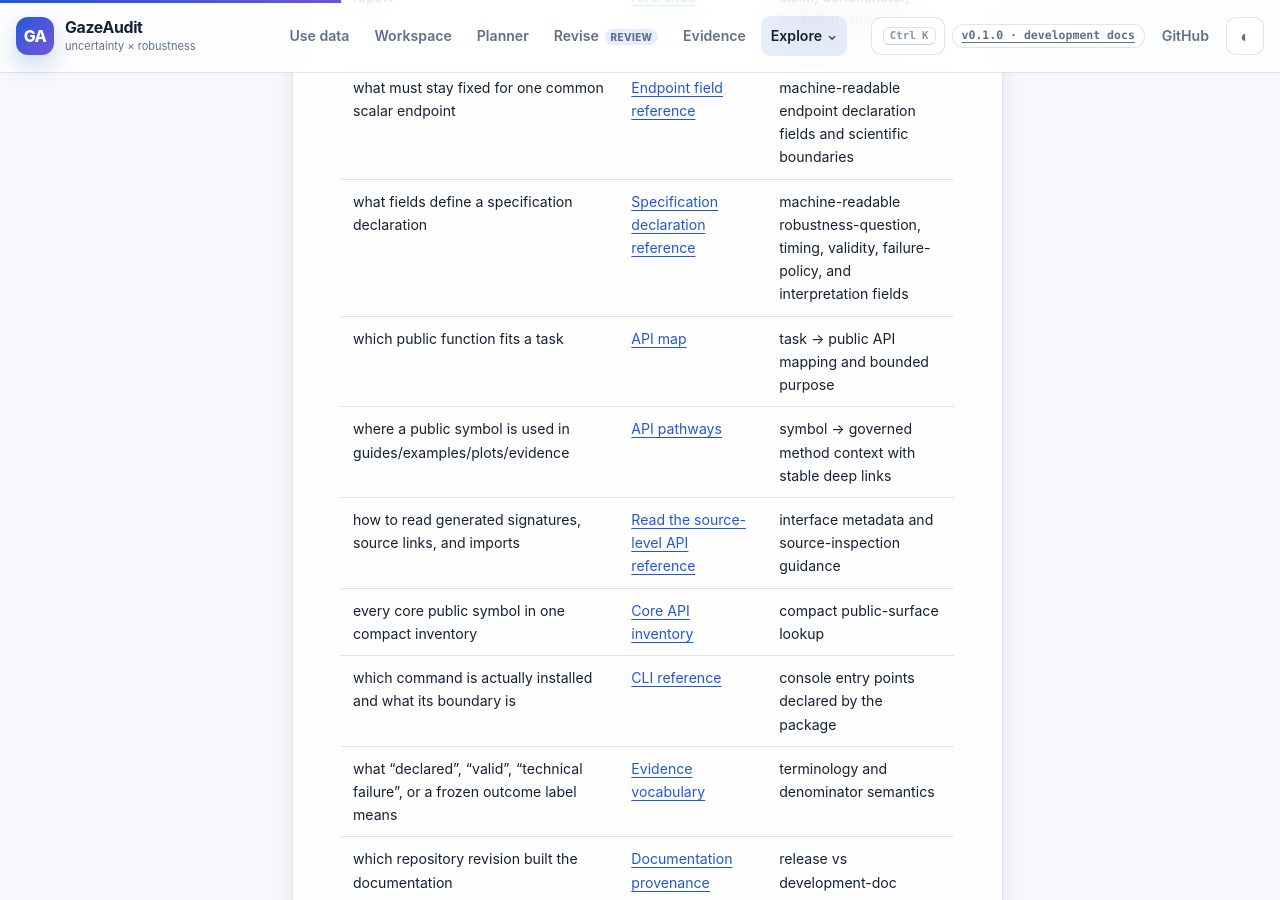
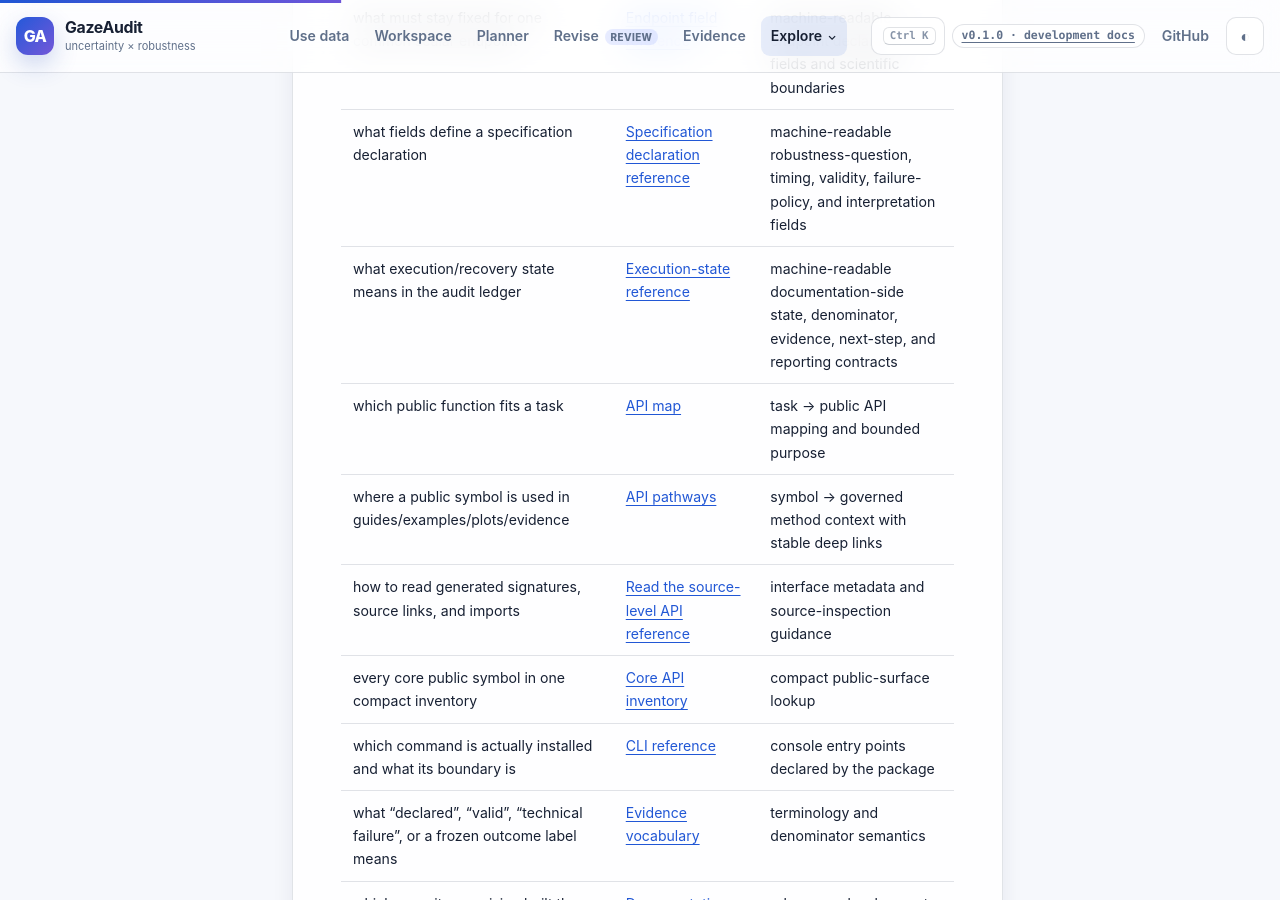
Before and after one commit to stefanosbalaskas/GazeAudit, a Jekyll site: the page built from docs/reference/index.md, in a window 1280 px wide and 900 px high, scrolled down 1617 px. Built offline with Jekyll 4.4.1, drawn with Linux system fonts in a browser that asks for light colours.

Commit message:
docs: add execution state reference

```diff
--- a/docs/reference/index.md
+++ b/docs/reference/index.md
@@ -29,6 +29,7 @@
 | what a status/pattern licenses me to report | [Reporting contract reference]({{ '/assets/reporting-contract-reference.json' | relative_url }}) | machine-readable claim, denominator, limitation, and route contracts |
 | what must stay fixed for one common scalar endpoint | [Endpoint field reference]({{ '/assets/endpoint-contract-reference.json' | relative_url }}) | machine-readable endpoint declaration fields and scientific boundaries |
 | what fields define a specification declaration | [Specification declaration reference]({{ '/assets/specification-declaration-reference.json' | relative_url }}) | machine-readable robustness-question, timing, validity, failure-policy, and interpretation fields |
+| what execution/recovery state means in the audit ledger | [Execution-state reference]({{ '/assets/execution-state-reference.json' | relative_url }}) | machine-readable documentation-side state, denominator, evidence, next-step, and reporting contracts |
 | which public function fits a task | [API map]({{ '/docs/reference/api-map/' | relative_url }}) | task → public API mapping and bounded purpose |
 | where a public symbol is used in guides/examples/plots/evidence | [API pathways]({{ '/docs/reference/api-pathways/' | relative_url }}) | symbol → governed method context with stable deep links |
 | how to read generated signatures, source links, and imports | [Read the source-level API reference]({{ '/docs/guides/read-api-reference/' | relative_url }}) | interface metadata and source-inspection guidance |
```
